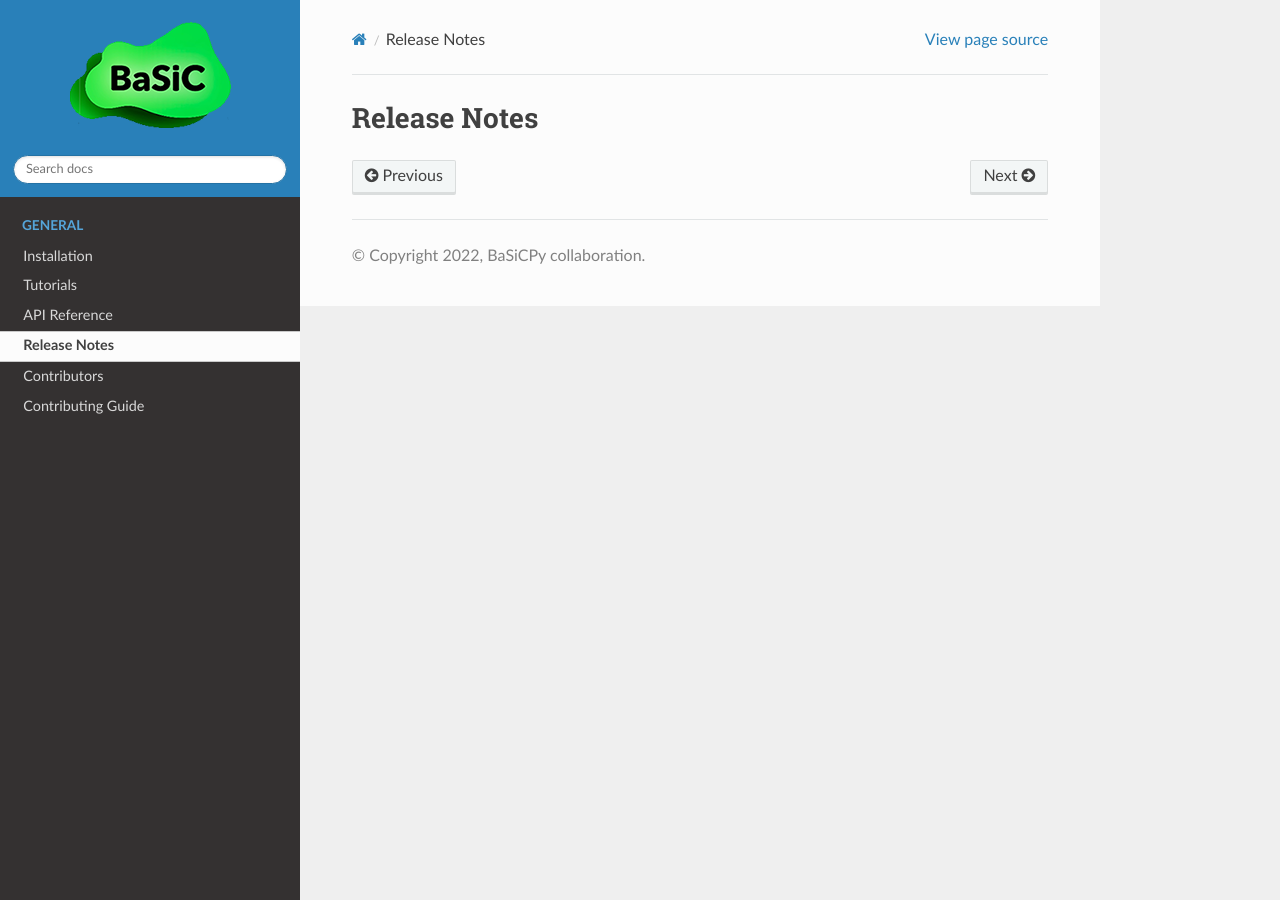
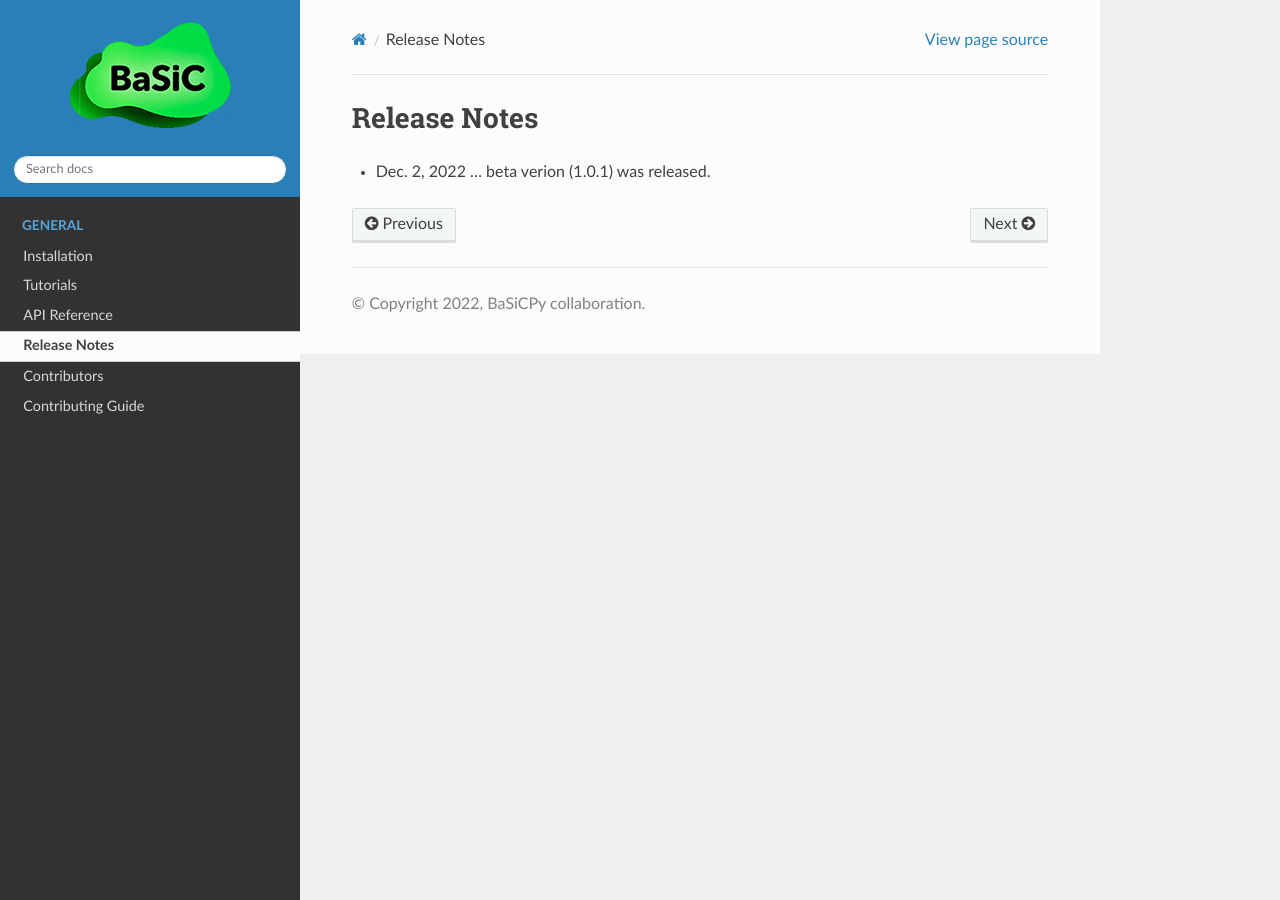
Before and after one commit to peng-lab/BaSiCPy, a Sphinx documentation site: the page built from docs/release_notes.rst, in a window 1280 px wide. Built offline with Sphinx 7.4.7 and the Read the Docs theme 2.0.0, drawn with Linux system fonts in a browser that asks for light colours.

Commit message:
added release note

```diff
--- a/docs/release_notes.rst
+++ b/docs/release_notes.rst
@@ -1,2 +1,4 @@
 Release Notes
 +++++++++++++
+
+- Dec. 2, 2022 ... beta verion (1.0.1) was released.
```
